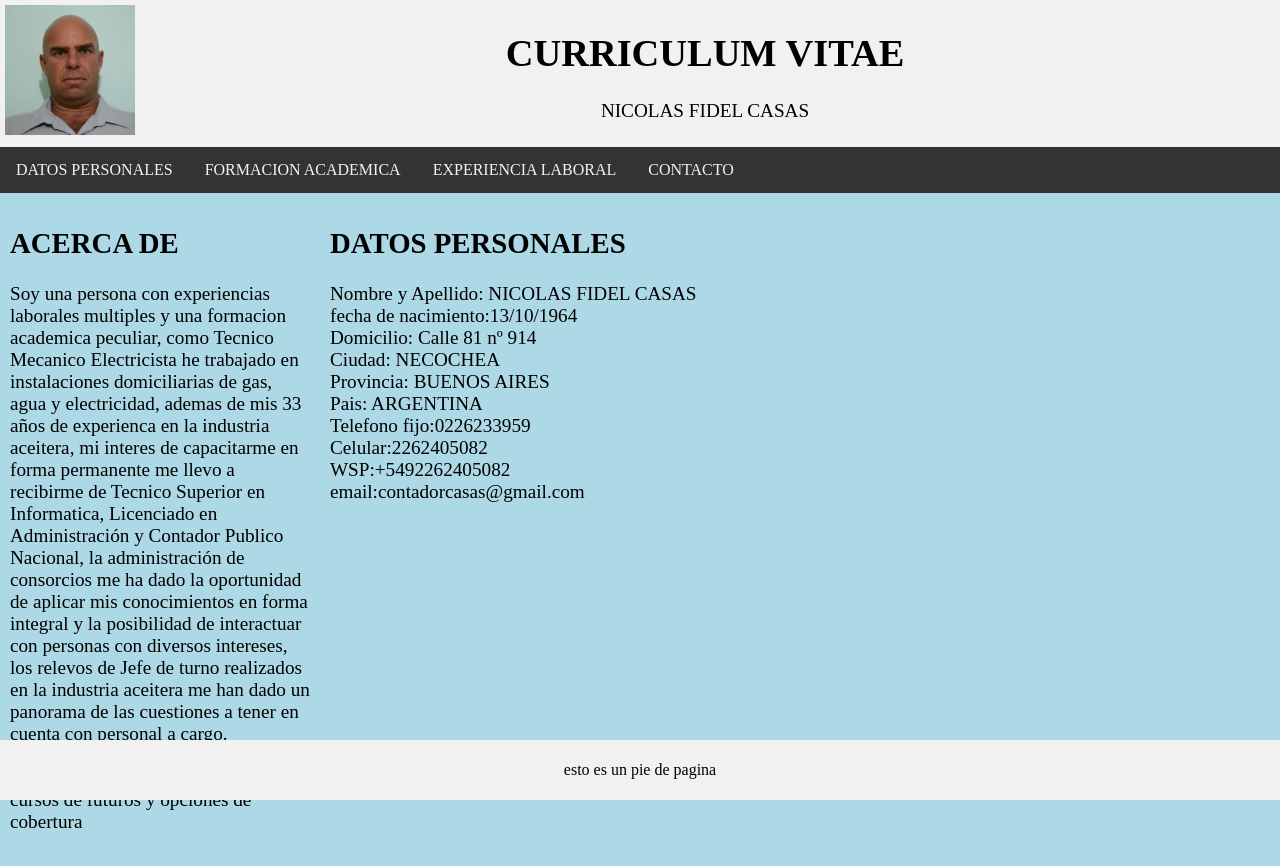
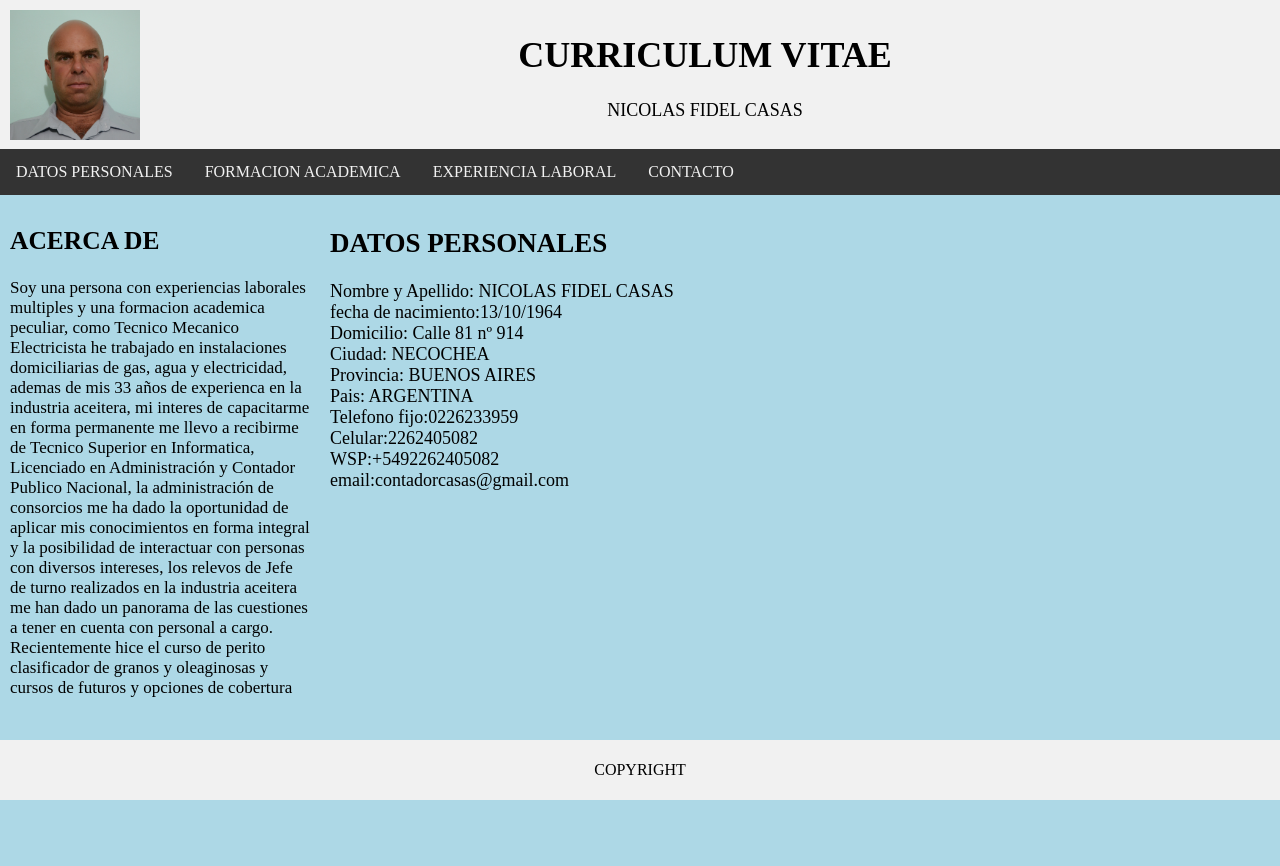
Before and after one commit to nfcasas/nfcasas.github.io, a plain HTML site: page Proyecto cv1/index.html in a window 1280 px wide. After the commit the page ends 800 px from the top, so only its background shows below. Drawn offline with Linux system fonts and the light colour scheme.

Commit message:
Add files via upload

```diff
--- a/Proyecto cv1/index.html
+++ b/Proyecto cv1/index.html
@@ -155,7 +155,7 @@
 
     <div class="footer">
 
-        <p> esto es un pie de pagina</p>
+        <p> COPYRIGHT</p>
     </div>
 </div>
 </body>
--- a/Proyecto cv1/styles.css
+++ b/Proyecto cv1/styles.css
@@ -10,9 +10,9 @@
   /* Estilo de la clase header (encabezado) */
   .header {
     background-color: #f1f1f1;
-    padding: 5px;
+    padding: 10px;
     text-align: center;
-    font-size: 1.5vw;
+    font-size: 18px;
   }
 
   /* estilo de la barra de navegacion */
@@ -47,7 +47,7 @@
   .column.a {
     width: 25%;
     font-family: "Times New Roman", Times, serif;
-    font-size: 1.5vw;
+    font-size: 17px;
     margin-bottom: 25px;
     overflow: auto;
   }
@@ -55,7 +55,7 @@
   /* Estilo columna b */
   .column.b {
     width: 75%;
-    font-size: 1.5vw;
+    font-size: 18px;
     margin-bottom: 10px;
     overflow: auto;
   }
```
